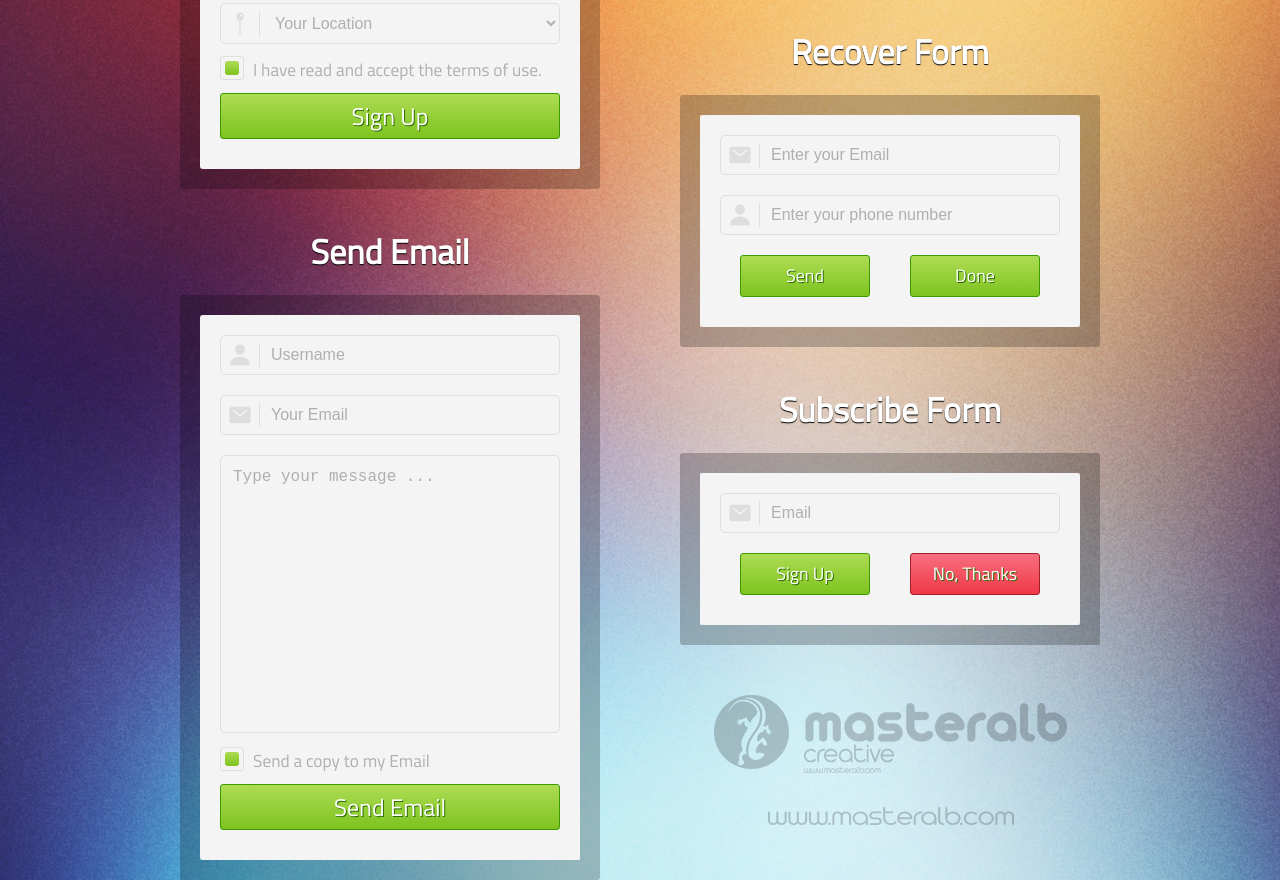
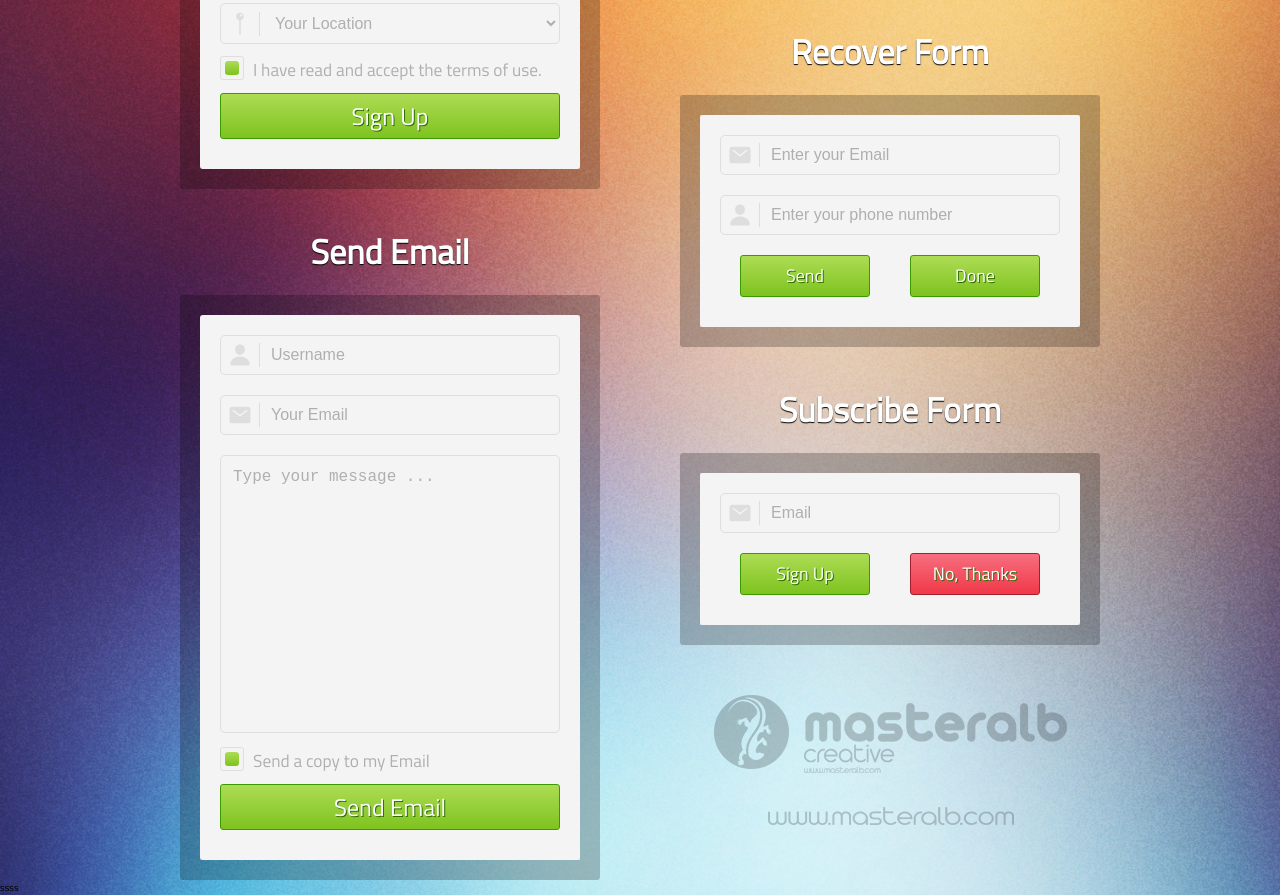
Before and after one commit to GrandFatherGandi/formularz, a plain HTML site: page index.html in a window 1280 px wide. Shown: the part 564-1459 px from the top of the page. Drawn offline with nearby package versions, Linux system fonts and the light colour scheme.

Commit message:
modyfikaca pliku index.html

```diff
--- a/index.html
+++ b/index.html
@@ -173,6 +173,7 @@
         </div>
 
          <script src="https://unpkg.com/ionicons@5.4.0/dist/ionicons.js"></script>
+         <p>ssss</p>
     </body>
 
 
```
